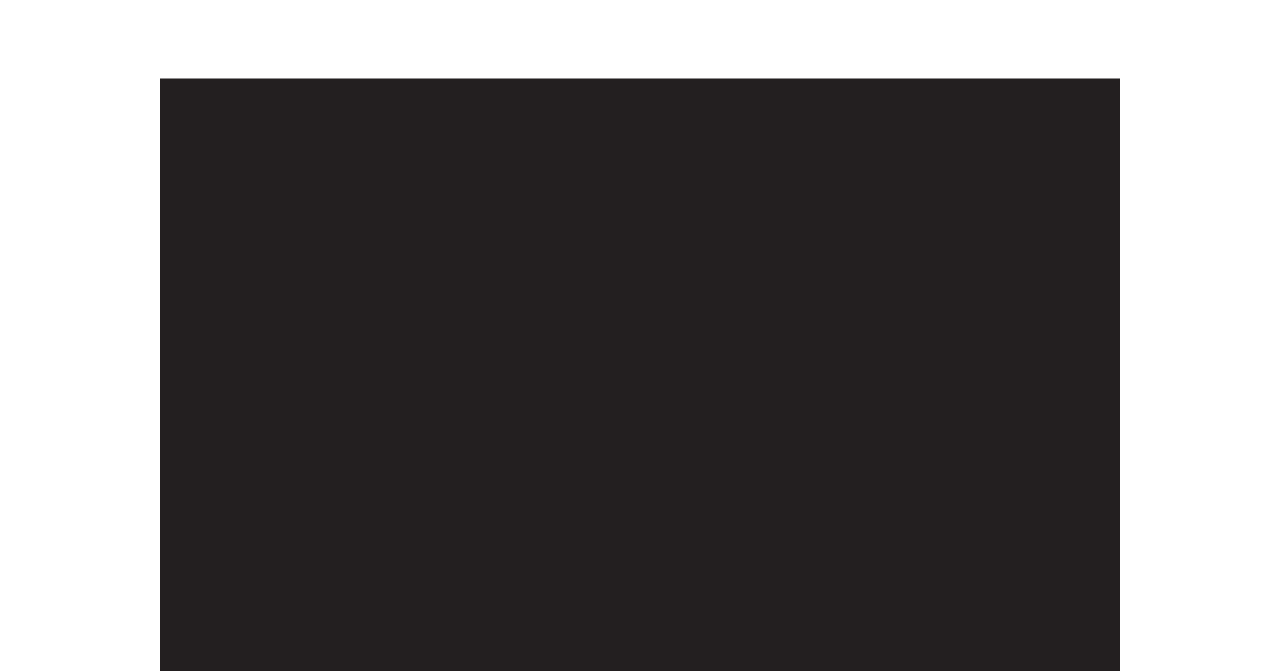
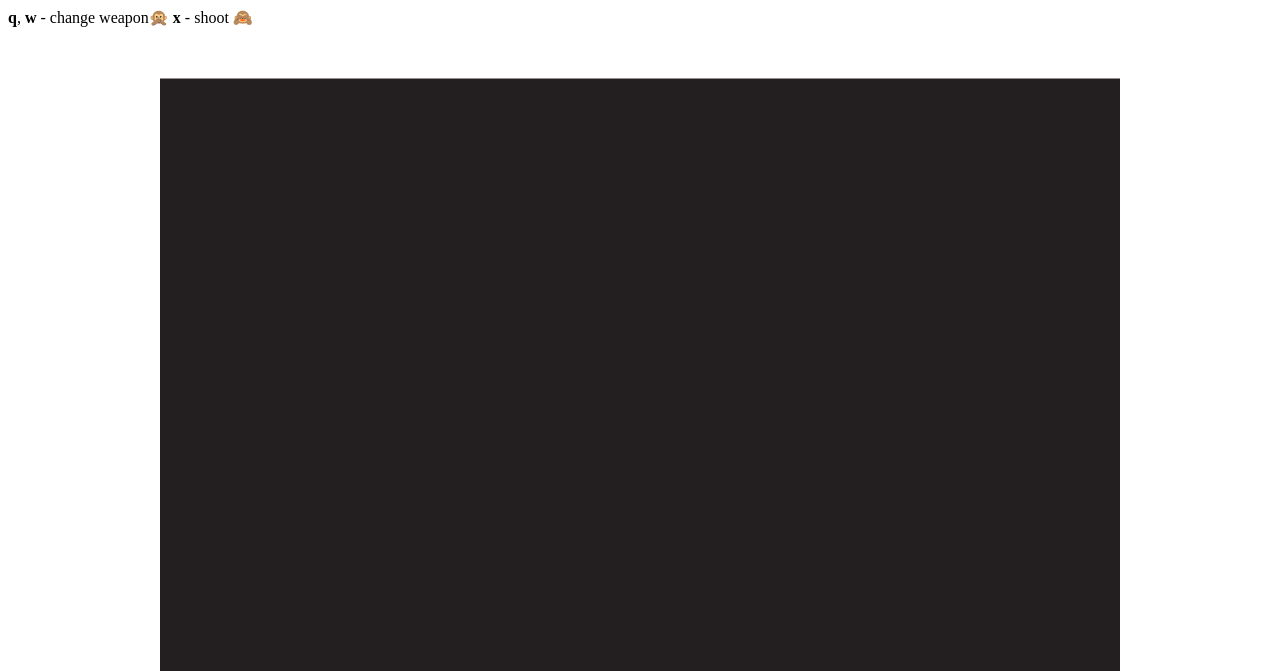
Before and after one commit to andrey-messi/Tanks-Vs-Zombies, a plain HTML site: page index.html in a window 1280 px wide. Shown: the top 671 px of the page. Drawn offline with Linux system fonts and the light colour scheme; no server answers.

Commit message:
control description added

```diff
--- a/index.html
+++ b/index.html
@@ -13,6 +13,7 @@
     </script>
   </head>
   <body>
+    <div><strong>q</strong>, <strong>w</strong> - change weapon🙊 <strong>x</strong> - shoot 🙈 </div>
     <div class="webgl-content">
       <div id="gameContainer" style="width: 960px; height: 600px"></div>
       <div class="footer">
```
